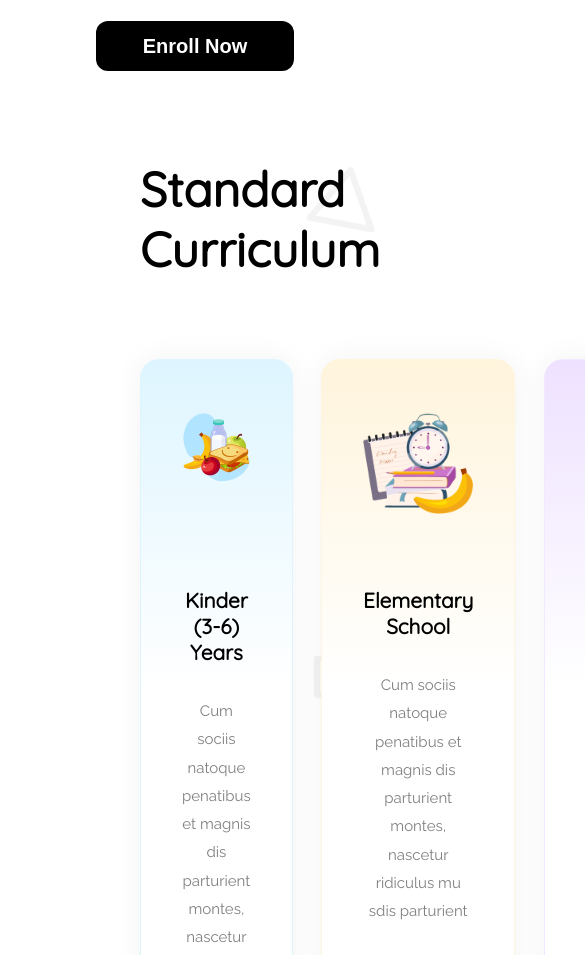
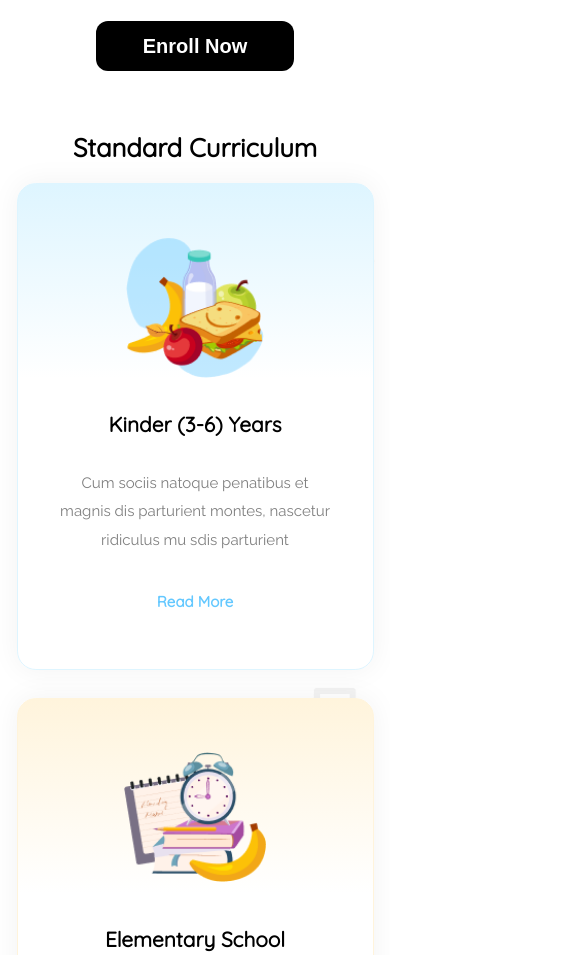
Before and after one commit to aunirudrad/kids-school-web, a plain HTML site: page index.html in a window 390 px wide. Shown: the part 821-1776 px from the top of the page, 585 px wide, since content can reach past the window. Drawn offline with Linux system fonts and the light colour scheme.

Commit message:
responsive curriculum section added

```diff
--- a/css/styles.css
+++ b/css/styles.css
@@ -287,4 +287,17 @@
         font-weight: 700;
         line-height: normal;
     }
+
+    .curriculum-container{
+        padding: 0 16.5px;
+    }
+    .curriculum-title{
+        margin: 40px 0 20px 0;
+        font-size: 1.6rem;
+    }
+    .curriculum-card-container{
+
+        /* margin: 20px 16.5px; */
+        grid-template-columns: repeat(1, 1fr);
+    }
 }
```
